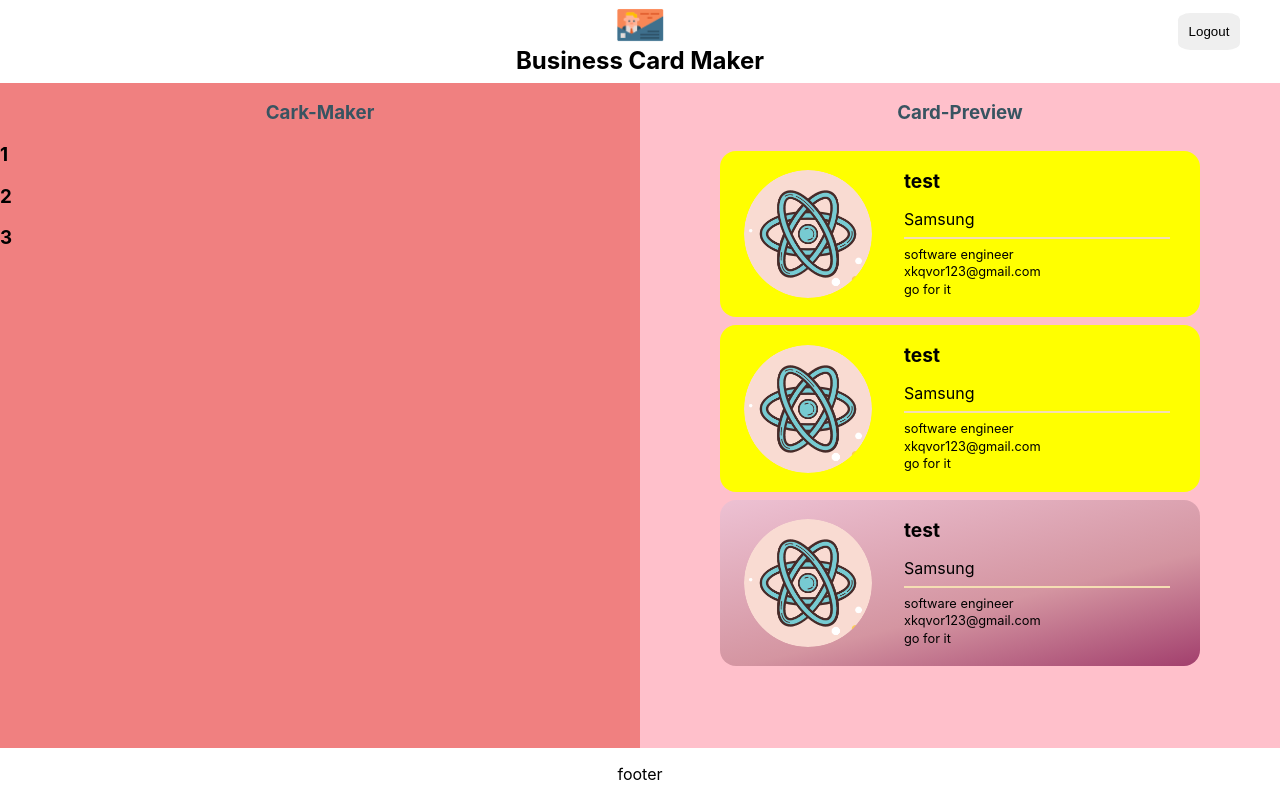
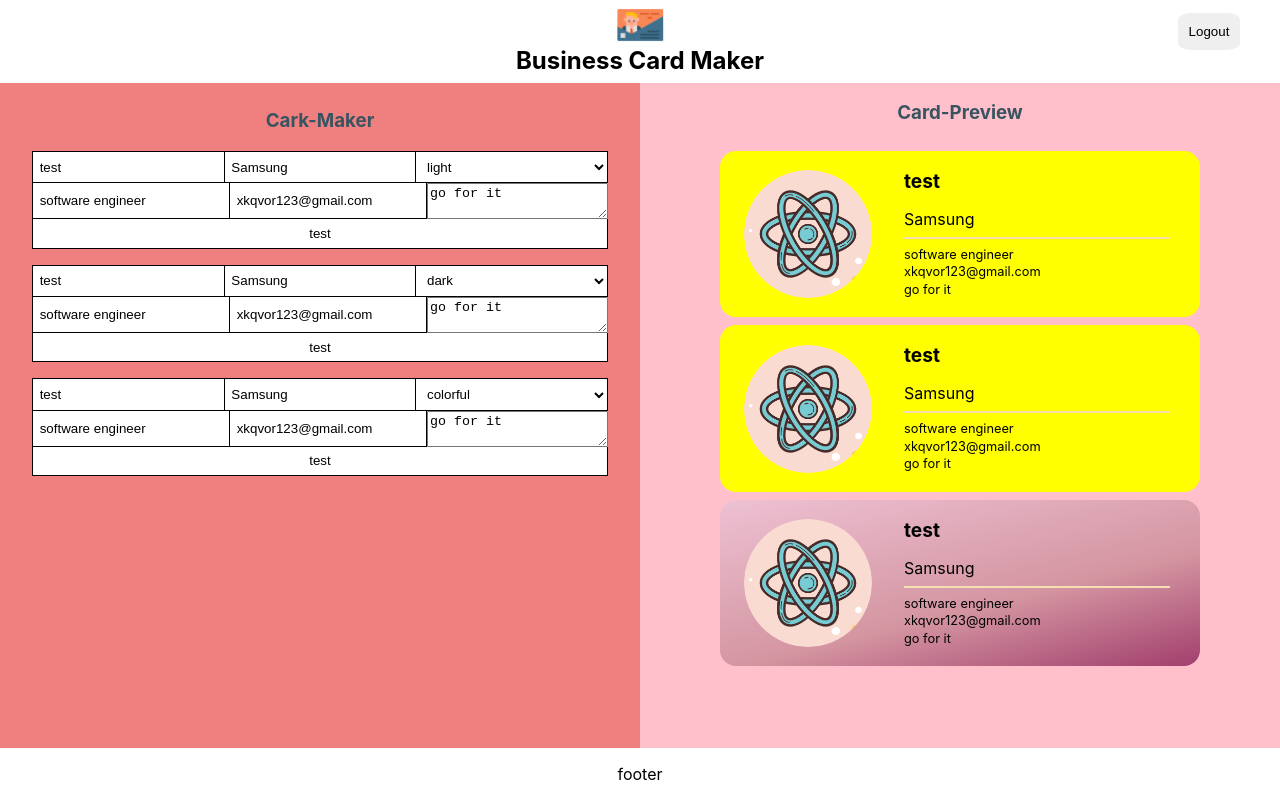
Before and after one commit to toppeak-web/2020, a React (Create React App) app: page /maker in a window 1280 px wide. Built offline with nearby package versions, Linux system fonts and the light colour scheme; no server answers; sample sign-in values are in the browser's storage.

Commit message:
4. add card and edit from component

```diff
--- a/src/components/card_edit/card_edit.jsx
+++ b/src/components/card_edit/card_edit.jsx
@@ -1,7 +1,35 @@
-import React from 'react';
+import React from "react";
+import styles from './card_edit.module.css'
 
-const CardEdit = ({card}) => (
-         <h1>{card.id}</h1>
-    );
+const CardEdit = ({ card }) => {
+    const {
+        name,
+        company,
+        title,
+        email,
+        message,
+        theme,
+        fileName,
+        fileURL,
+      } = card;
+  return (
+      <form className={styles.form}>
+          <input className={styles.input} type="text" name="name" value={name}/>
+          <input className={styles.input} type="text" name="company" value={company}/>
+          <select className={styles.select} name="theme" value={theme}>
+              <option value="light">light</option>
+              <option value="dark">dark</option>
+              <option value="colorful">colorful</option>
+          </select>
+          <input className={styles.input} type="text" name="title" value={title}/>
+          <input className={styles.input} type="text" name="email" value={email}/>
+          <textarea name="message" value={message}/>
+          {/* button */}
+          <button className={styles.button}>
+              {name}
+          </button>
+      </form>
+  )
+};
 
 export default CardEdit;
--- a/src/components/card_edit/card_edit.module.css
+++ b/src/components/card_edit/card_edit.module.css
@@ -0,0 +1,35 @@
+.form{
+    display: flex;
+    width: 100%;
+    flex-wrap: wrap;
+    border-top: 1px solid black;
+    border-left: 1px solid black;
+    margin-bottom: 1em;
+}
+.input,
+.textarea,
+.select,
+.button,
+.fileInput{
+    font-size: 0.8rme;
+    width: 100%;
+    border: 0;
+    padding: 0.5em;
+    border-bottom: 1px solid black;
+    border-right: 1px solid black;
+    background: white;
+}
+.input,
+.select{
+    flex: 1 1 30%;
+
+}
+.input:focus,
+.textarea:focus,
+.select:focus,
+.button:focus{
+    outline: 0;
+}
+.textarea{
+    flex-basis: 100%;
+}
--- a/src/components/editor/editor.module.css
+++ b/src/components/editor/editor.module.css
@@ -1,6 +1,7 @@
 .editor{
     flex-basis: 50%;
     background: lightcoral;
+    padding: 0.5em 2em;
 }
 .title{
     width: 100%;
```
